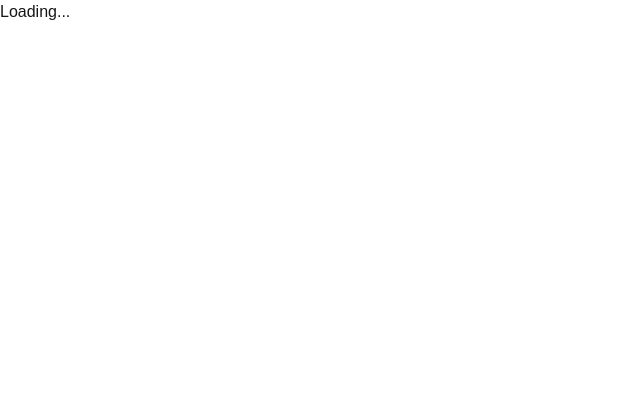
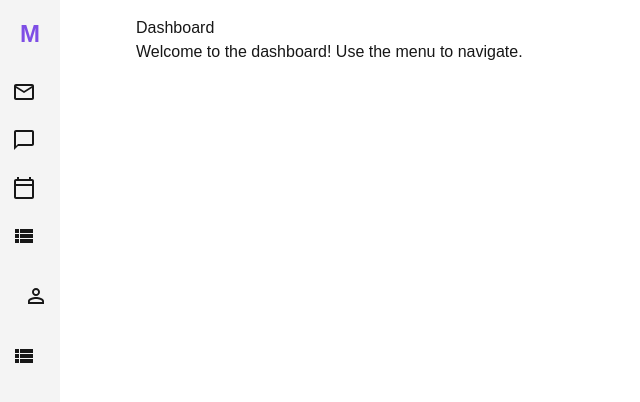
Before and after one commit to DenisShagi/Engineer-pro, a Next.js app: page /dashboard in a window 1280 px wide. Before the commit this address had no page. Shown: the top 402 px of the page, without its empty margins (0-640 px from the left). Built offline with nearby package versions, Linux system fonts and the light colour scheme.

Commit message:
feat: add sidebar component

```diff
--- /dev/null
+++ b/app/dashboard/dashboard.module.scss
@@ -0,0 +1,18 @@
+.dashboard {
+  display: flex;
+  height: 100vh;
+
+  .content {
+    flex-grow: 1;
+    transition: margin-left 0.3s;
+    padding: 16px;
+
+    &.expanded {
+      margin-left: 240px;
+    }
+
+    &.collapsed {
+      margin-left: 60px;
+    }
+  }
+}
--- a/app/dashboard/page.tsx
+++ b/app/dashboard/page.tsx
@@ -2,61 +2,97 @@
 
 'use client';
 
-import { useEffect, useState } from 'react';
-import { useRouter } from 'next/navigation';
+import React, { useState } from 'react';
 
-import { fetchCurrentUser } from '@/utils/api';
-import { getToken, removeToken } from '@/utils/auth';
+import Sidebar from '@/components/Sidebar';
 
-export default function DashboardPage() {
-  const [user, setUser] = useState<any>(null);
-  const [error, setError] = useState('');
-  const router = useRouter();
+import styles from './dashboard.module.scss';
 
-  useEffect(() => {
-    const token = getToken();
+// import { useRouter } from 'next/navigation';
 
-    if (!token) {
-      router.push('/login');
-      return;
-    }
+// import { fetchCurrentUser } from '@/utils/api';
+// import { getToken, removeToken } from '@/utils/auth';
+const Dashboard: React.FC = () => {
+  const [isSidebarExpanded, setSidebarExpanded] = useState(true);
 
-    const fetchUser = async () => {
-      try {
-        const userData = await fetchCurrentUser(token);
-        setUser(userData);
-      } catch (err: any) {
-        setError(err.message);
-        removeToken();
-        router.push('/login');
-      }
-    };
-
-    fetchUser();
-  }, [router]);
-
-  if (error) {
-    return <p>{error}</p>;
-  }
-
-  if (!user) {
-    return <p>Loading...</p>;
-  }
+  const toggleSidebar = () => {
+    setSidebarExpanded((prev) => !prev);
+  };
 
   return (
-    <div>
-      <h1>Welcome, {user.firstName}!</h1>
+    <div className={styles.dashboard}>
+      <Sidebar isExpanded={isSidebarExpanded} toggleExpand={toggleSidebar} />
+      <div
+        className={`${styles.content} ${
+          isSidebarExpanded ? styles.expanded : styles.collapsed
+        }`}
+      >
+        <h1>Dashboard</h1>
+        <p>Welcome to the dashboard! Use the menu to navigate.</p>
+      </div>
+    </div>
+  );
+};
+
+export default Dashboard;
+
+// export default function DashboardPage() {
+// const [user, setUser] = useState<any>(null);
+// const [error, setError] = useState('');
+// const router = useRouter();
+
+// useEffect(() => {
+//   const token = getToken();
+
+//   if (!token) {
+//     router.push('/login');
+//     return;
+//   }
+
+//   const fetchUser = async () => {
+//     try {
+//       const userData = await fetchCurrentUser(token);
+//       setUser(userData);
+//     } catch (err: any) {
+//       setError(err.message);
+//       removeToken();
+//       router.push('/login');
+//     }
+//   };
+
+//   fetchUser();
+// }, [router]);
+
+// if (error) {
+//   return <p>{error}</p>;
+// }
+
+// if (!user) {
+//   return <p>Loading...</p>;
+// }
+
+// return (
+// <div>
+{
+  /* <h1>Welcome, {user.firstName}!</h1>
       <p>Email: {user.email}</p>
-      <p>Username: {user.username}</p>
-      {/* Добавим кнопку выхода */}
-      <button
+      <p>Username: {user.username}</p> */
+}
+{
+  /* Добавим кнопку выхода */
+}
+{
+  /* <button
         onClick={() => {
           removeToken();
           router.push('/login');
         }}
       >
         Log Out
-      </button>
-    </div>
-  );
+      </button> */
 }
+{
+  /* </div> */
+}
+// );
+// }
--- /dev/null
+++ b/components/Sidebar.tsx
@@ -0,0 +1,92 @@
+'use client';
+
+import React, { useState } from 'react';
+import { useRouter } from 'next/navigation';
+import { IconButton, Checkbox, FormControlLabel } from '@mui/material';
+import {
+  MailOutline as MailIcon,
+  ChatBubbleOutline as ChatIcon,
+  CalendarTodayOutlined as CalendarIcon,
+  ViewList as KanbanIcon,
+  PersonOutline as UserIcon,
+  ExpandMore as ExpandIcon,
+} from '@mui/icons-material';
+
+import styles from './Sidebar.module.scss';
+
+const Sidebar: React.FC<{ isExpanded: boolean; toggleExpand: () => void }> = ({
+  isExpanded,
+  toggleExpand,
+}) => {
+  const [isLocked, setIsLocked] = useState(false); // Чекбокс для блокировки
+  const router = useRouter();
+
+  const handleNavigation = (path: string) => {
+    router.push(path);
+  };
+
+  return (
+    <div
+      className={`${styles.sidebar} ${isExpanded ? styles.expanded : styles.collapsed}`}
+      onMouseEnter={!isLocked ? toggleExpand : undefined}
+      onMouseLeave={!isLocked ? toggleExpand : undefined}
+    >
+      <div className={styles.logo}>
+        <span>M</span>
+        {isExpanded && (
+          <FormControlLabel
+            control={
+              <Checkbox
+                checked={isLocked}
+                onChange={(e) => setIsLocked(e.target.checked)}
+                color="primary"
+              />
+            }
+            label="Lock"
+          />
+        )}
+      </div>
+      <nav className={styles.nav}>
+        <div onClick={() => handleNavigation('/email')}>
+          <MailIcon />
+          {isExpanded && <span>Email</span>}
+        </div>
+        <div onClick={() => handleNavigation('/chat')}>
+          <ChatIcon />
+          {isExpanded && <span>Chat</span>}
+        </div>
+        <div onClick={() => handleNavigation('/calendar')}>
+          <CalendarIcon />
+          {isExpanded && <span>Calendar</span>}
+        </div>
+        <div onClick={() => handleNavigation('/kanban')}>
+          <KanbanIcon />
+          {isExpanded && <span>Kanban</span>}
+        </div>
+        <div className={styles.dropdown}>
+          <div>
+            <UserIcon />
+            {isExpanded && (
+              <>
+                <span>User</span>
+                <ExpandIcon />
+              </>
+            )}
+          </div>
+          {isExpanded && (
+            <div className={styles.submenu}>
+              <div onClick={() => handleNavigation('/user/view')}>View</div>
+              <div onClick={() => handleNavigation('/user/list')}>List</div>
+            </div>
+          )}
+        </div>
+        <div onClick={() => handleNavigation('/programms')}>
+          <KanbanIcon />
+          {isExpanded && <span>Programms</span>}
+        </div>
+      </nav>
+    </div>
+  );
+};
+
+export default Sidebar;
--- /dev/null
+++ b/components/sidebar.module.scss
@@ -0,0 +1,71 @@
+.sidebar {
+  background: #f4f4f4;
+  height: 100vh;
+  transition: width 0.3s;
+  overflow: hidden;
+  display: flex;
+  flex-direction: column;
+  align-items: center;
+
+  &.expanded {
+    width: 240px;
+  }
+
+  &.collapsed {
+    width: 60px;
+  }
+
+  .logo {
+    display: flex;
+    align-items: center;
+    justify-content: center;
+    padding: 16px;
+    font-size: 24px;
+    font-weight: bold;
+    color: #7e4ee5;
+
+    label {
+      margin-left: 8px;
+    }
+  }
+
+  .nav {
+    width: 100%;
+    display: flex;
+    flex-direction: column;
+
+    div {
+      display: flex;
+      align-items: center;
+      padding: 12px;
+      cursor: pointer;
+
+      &:hover {
+        background: rgba(126, 78, 229, 0.1);
+      }
+
+      svg {
+        margin-right: 8px;
+      }
+    }
+
+    .dropdown {
+      position: relative;
+
+      .submenu {
+        position: absolute;
+        left: 100%;
+        top: 0;
+        background: #fff;
+        box-shadow: 0 4px 6px rgba(0, 0, 0, 0.1);
+        display: flex;
+        flex-direction: column;
+        width: 200px;
+
+        div {
+          padding: 8px 12px;
+        }
+      }
+    }
+  }
+}
```
